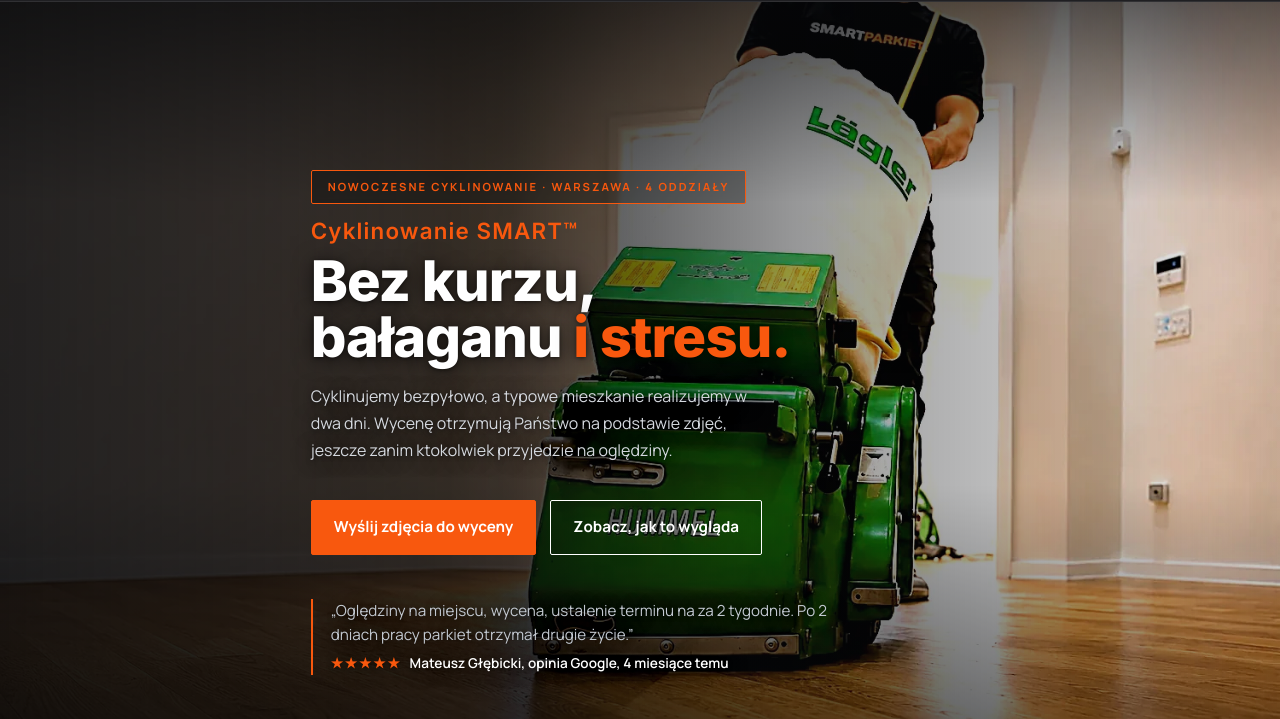
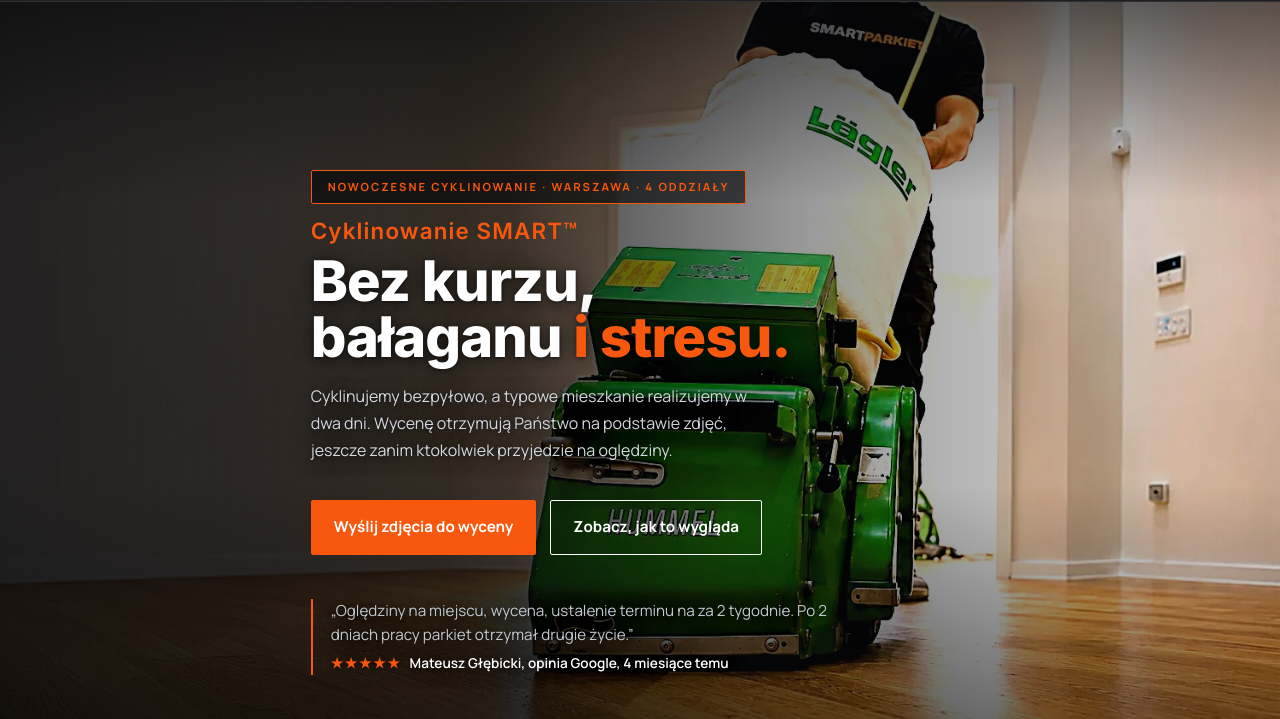
Before and after one commit to Disaster26/smartparkiet-www, a plain HTML site: page index.html in a window 1280 px wide. Shown: the part 104-823 px from the top of the page. Drawn offline with Linux system fonts and the light colour scheme.

Commit message:
Plakietka w hero czytelna na jasnym fragmencie zdjecia
Co-Authored-By: Claude Opus 5 <noreply@anthropic.com>

```diff
--- a/index.html
+++ b/index.html
@@ -505,7 +505,7 @@ header.nav + section:not(.hero) h2:first-of-type{margin-top:0}
 .tb-m{display:none}
 /* jasniejszy filtr = wiecej zdjecia, wiec tekst dostaje wlasny cien */
 .hero h1,.hero .lead,.hero-quote{text-shadow:0 2px 20px rgba(0,0,0,.6),0 1px 4px rgba(0,0,0,.5)}
-.hero .tag{backdrop-filter:blur(2px);background:rgba(6,7,9,.3)}
+.hero .tag{backdrop-filter:blur(4px);background:rgba(6,7,9,.62)}
 @media(max-width:900px){
   /* telefon z gornego paska usuniety - zostaje ocena i cztery oddzialy, centralnie w osi */
   .tb-m{display:inline}
```
Also changed, not shown: blog.html (+1 -1 lines), cennik.html (+1 -1 lines), dla-pracowni.html (+1 -1 lines), kontakt.html (+1 -1 lines), metoda.html (+1 -1 lines), oddzialy.html (+1 -1 lines), parkiet-w-kamienicy.html (+1 -1 lines), realizacje.html (+1 -1 lines), schody.html (+1 -1 lines), wycena.html (+1 -1 lines).
